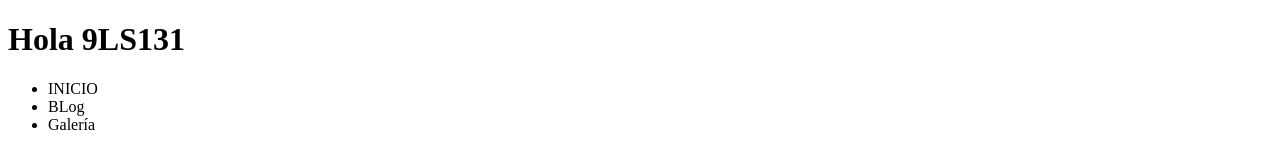
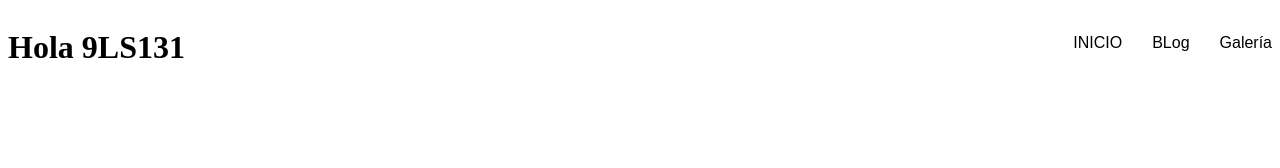
Before and after one commit to Umprofeti/9LS131, a plain HTML site: page index.html in a window 1280 px wide. Drawn offline with Linux system fonts and the light colour scheme.

Commit message:
Fix: Se ajustan estilos en el navbar

```diff
--- a/index.html
+++ b/index.html
@@ -6,9 +6,9 @@
     <title>Lab Git 9LS131</title>
 </head>
 <body>
-    <header>
+    <header class="encabezado">
         <h1>Hola 9LS131</h1>
-        <nav>
+        <nav class="menu">
             <ul>
                 <li>INICIO</li>
                 <li>BLog</li>
@@ -16,6 +16,23 @@
             </ul>
         </nav>
     </header>
+<style>
+    header.encabezado{
+        display: flex;
+        flex-direction: row;
+        gap: 10px;
+        justify-content: space-between;
+        align-items: center;
+    }
 
+    ul {
+        display: flex;
+        flex-direction: row;
+        gap: 30px;
+        font-family: Arial, Helvetica, sans-serif;
+        list-style: none;
+        padding: 0px 0px 10px 10px;
+    }
+</style>
 </body>
 </html>
```
